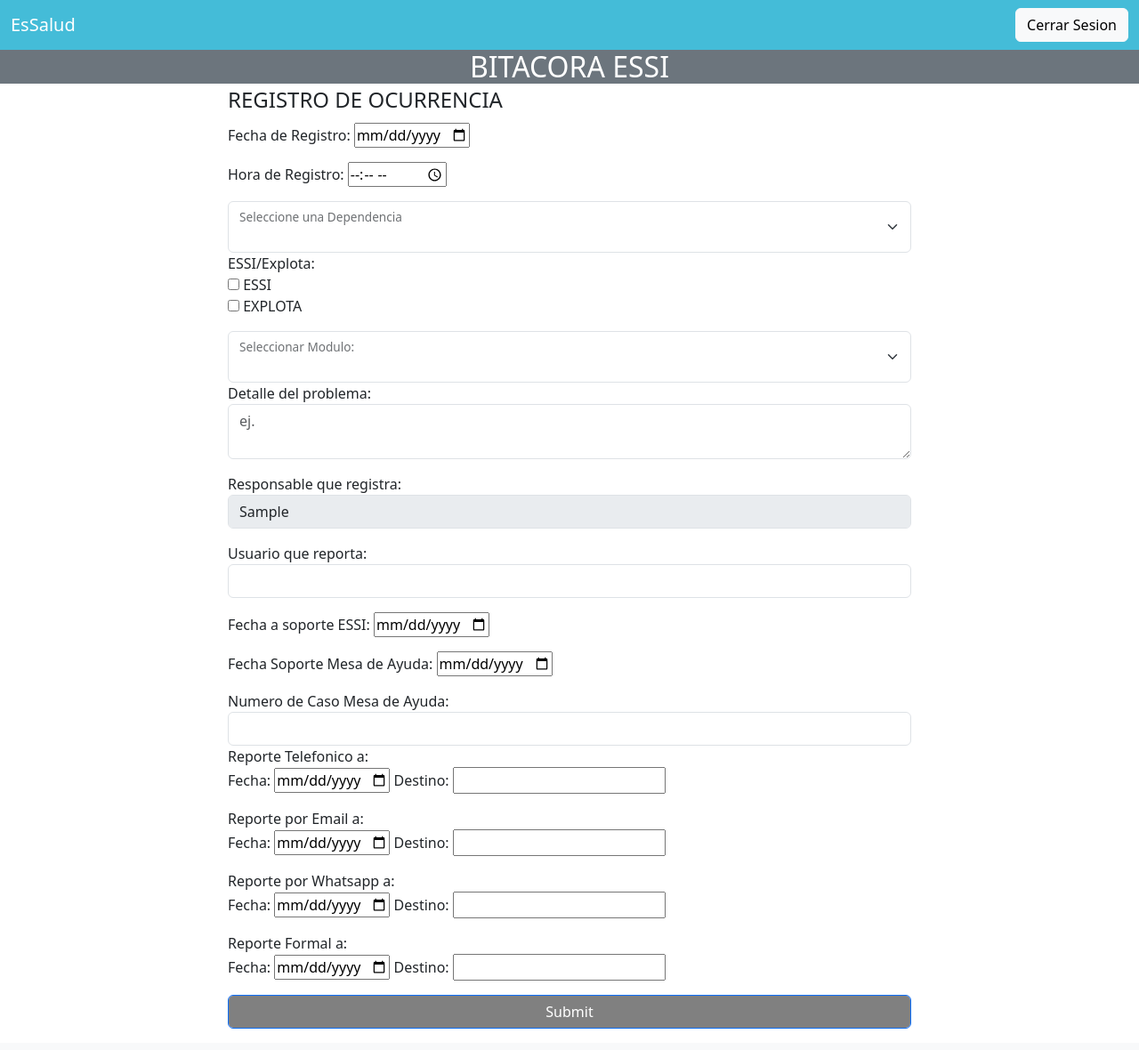
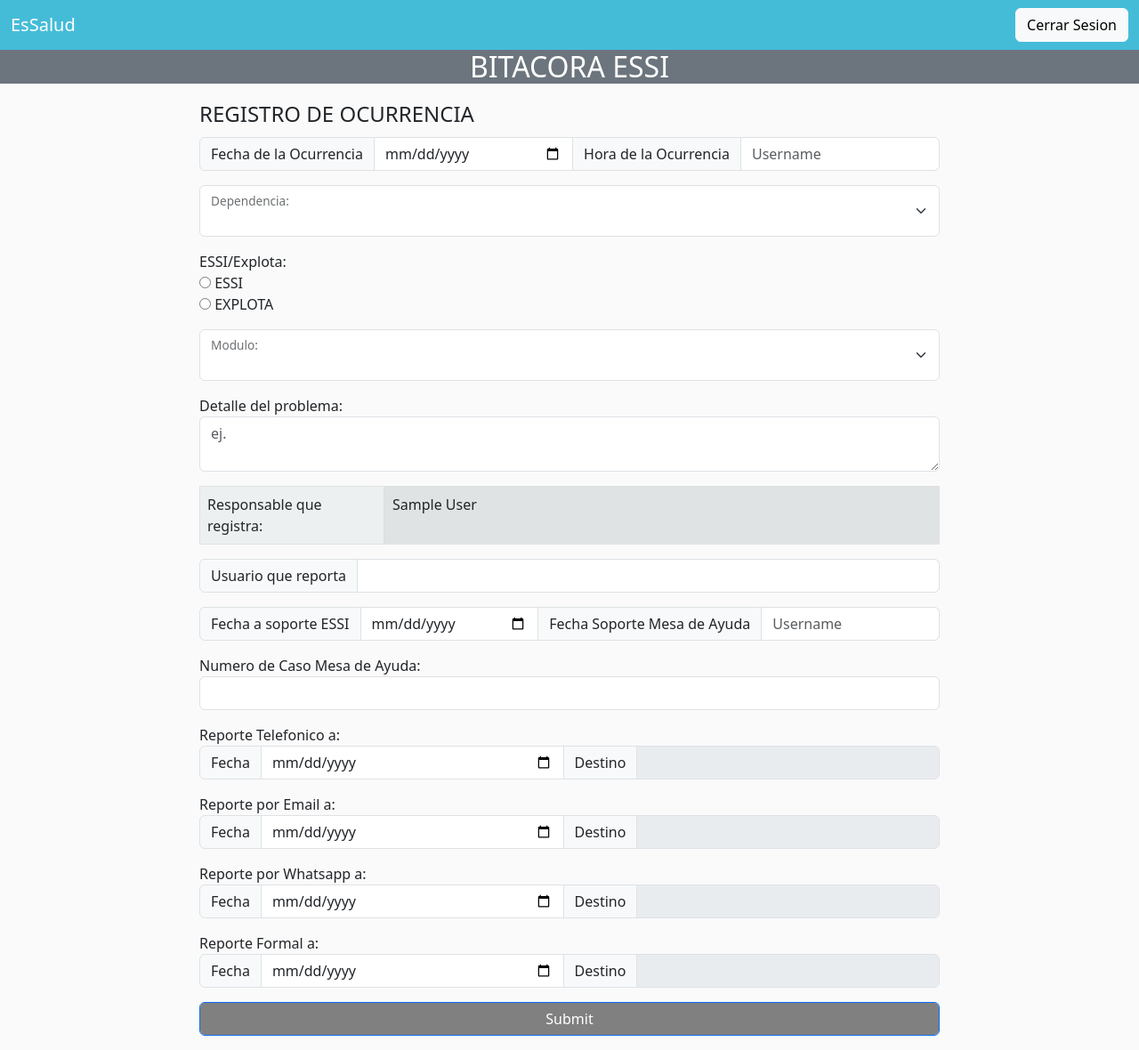
Before and after one commit to Mendoza-Fabrizio/BITACORA-ESSALUD, a PHP site: page /formulario.php in a window 1280 px wide. Shown: the whole page at 89% size. Before the commit the page ends 1156 px from the top, so only its background shows below. Run offline with PHP 8.4, Linux system fonts and the light colour scheme; the visitor is signed in with stand-in values (Sample User, id 1).

Commit message:
destino disables

```diff
--- a/formulario.php
+++ b/formulario.php
@@ -24,11 +24,11 @@ if (!isset($_SESSION['nombre'])) {
   <meta name="viewport" content="width=device-width, initial-scale=1.0">
   <link href="https://cdn.jsdelivr.net/npm/bootstrap@5.3.0-alpha2/dist/css/bootstrap.min.css" rel="stylesheet"
     integrity="sha384-aFq/bzH65dt+w6FI2ooMVUpc+21e0SRygnTpmBvdBgSdnuTN7QbdgL+OapgHtvPp" crossorigin="anonymous">
-
+  <link rel="stylesheet" href="style.css">
   <title>Bitacora</title>
 </head>
 
-<body>
+<body style="background-color: #FAFAFA;">
   <nav class="navbar navbar-dark " style="background-color: #44bcd8;">
     <div class="container-fluid">
       <a class="navbar-brand">EsSalud</a>
@@ -41,22 +41,25 @@ if (!isset($_SESSION['nombre'])) {
   <div class="page-header bg-secondary text-white text-center">
     <span class="h2">BITACORA ESSI</span>
   </div>
-  <form action="insertar.php" method="POST" style=" width: 60%; margin: 0 auto;">
+  <p></p>
+  <form action="insertar.php" method="POST" style=" width: 65%; margin: 0 auto;">
     <legend class="text-center-success">REGISTRO DE OCURRENCIA</legend>
-    <div class="form-group">
-      <label for="fecha">Fecha de Registro:</label>
-      <input type="date" name="fecha" id="fechaRegistro" required>
+
+    <div class="input-group mb-3">
+      <span class="input-group-text" for="fecha">Fecha de la Ocurrencia</span>
+      <input type="date" class="form-control" placeholder="Username" aria-label="Username"
+        aria-describedby="basic-addon1" name="fecha" id="fechaRegistro" required>
+      <span class="input-group-text" for="fechaSoporteMesa"">Hora de la Ocurrencia</span>
+      <input type=" time" class="form-control" placeholder="Username" aria-label="Username"
+        aria-describedby="basic-addon1" name="hora" id="startTime" required>
     </div>
-    <p></p>
-    <div class="form-group">
-      <label for="hora">Hora de Registro:</label>
-      <input type="time" name="hora" id="startTime" required />
-    </div>
+
     <p></p>
     <div class="form-floating dropdown">
-      <select class="form-select" name="cas" id="lang" aria-label="Floating label select example" required>
-        <option selected></option>
-        <option value="Hospital Nacional Carlos Alberto Seguin Escobedo">Hospital Nacional Carlos Alberto Seguin Escobedo
+      <select class="form-select" name="cas" id="cas" aria-label="Floating label select example" required>
+        <option></option>
+        <option value="Hospital Nacional Carlos Alberto Seguin Escobedo">Hospital Nacional Carlos Alberto Seguin
+          Escobedo
         </option>
         <option value="Hospital II Manuel de Torres Muñoz - Mollendo">Hospital II Manuel de Torres Muñoz - Mollendo
         </option>
@@ -87,21 +90,23 @@ if (!isset($_SESSION['nombre'])) {
         <option value="Posta Médica Vitor">Posta Médica Vitor</option>
         <option value="Policlínico Metropolitano">Policlínico Metropolitano</option>
       </select>
-    <label for="floatingSelect">Seleccione una Dependencia</label>
+      <label for="floatingSelect">Dependencia:</label>
     </div>
+    <p id="cas_error" class="error_message"></p>
+    <p></p>
     <div class="form-group" required>
       <label for="essi">ESSI/Explota: </label>
     </div>
+    <label><input type="radio" id="essi" name="checkbox[]" value="Essi" required="required"> ESSI</label><br>
 
-    <label><input type="checkbox" id="essi" name="checkbox[]" value="Essi"> ESSI</label><br>
-
-    <input type="checkbox" id="explota" name="checkbox[]" value="Explota"> <label for="cbox2">EXPLOTA</label>
+    <input type="radio" id="explota" name="checkbox[]" value="Explota" required="required"> <label
+      for="cbox2">EXPLOTA</label>
 
 
     <p></p>
-    <div class="form-floating ">
-    <select class="form-select dropdown" name="modulos" id="lang" required>
-      <option selected></option>
+    <div class="form-floating dropdown">
+      <select class="form-select" name="modulos" id="modulo" required>
+        <option></option>
         <option value="Admisión y Citas">Admisión y Citas</option>
         <option value="Consulta Externa">Consulta Externa</option>
         <option value="Emergencia">Emergencia</option>
@@ -115,8 +120,9 @@ if (!isset($_SESSION['nombre'])) {
         <option value="Liquidaciones">Liquidaciones</option>
         <option value="Seguridad">Seguridad</option>
       </select>
-    <label for="floatingSelect">Seleccionar Modulo:</label>
+      <label for="floatingSelect">Modulo:</label>
     </div>
+    <p></p>
 
     <div class="form-group">
       <label for="detalle"> <i class="bi bi-chat-right-dots-fill" required></i> Detalle del problema:</label>
@@ -125,75 +131,90 @@ if (!isset($_SESSION['nombre'])) {
 
     </div>
     <p></p>
-    <div class="form-group">
-      <label for="responsable">Responsable que registra: </label>
-      <input type="text" class="form-control" name="responsable" value=<?php echo $_SESSION['nombre'] ?> disabled>
+
+    <div class="container">
+      <div class="row">
+        <div class="col-xl-3 col-sm-6 border border-right-0   p-2" style="background-color: #EDF0F0;">
+          Responsable que registra:
+        </div>
+        <div class="col-xl-9 col-sm-6 border border-left-0  p-2" style="background-color: #E0E3E3;">
+          <?php echo $_SESSION['nombre'] ?>
+        </div>
+      </div>
+    </div>
+
+
+
+    <p></p>
+    <div class="input-group mb-3">
+      <span class="input-group-text" for="UsuarioR">Usuario que reporta</span>
+      <input type="text" class="form-control" aria-label="Username" aria-describedby="basic-addon1" name="UsuarioR"
+        required>
+    </div>
+
+    <p></p>
+    <div class="input-group mb-3">
+      <span class="input-group-text" for="fechaSoporteEssi">Fecha a soporte ESSI</span>
+      <input type="date" class="form-control" placeholder="Username" aria-label="Username"
+        aria-describedby="basic-addon1" name="fechasoporteessi" id="fechaSoporteEssi" required>
+      <span class="input-group-text" for="fechaSoporteMesa"">Fecha Soporte Mesa de Ayuda</span>
+      <input type=" date" class="form-control" placeholder="Username" aria-label="Username"
+        aria-describedby="basic-addon1" name="fechasoportemesa" id="fechaSoporteMesa" required>
     </div>
     <p></p>
     <div class="form-group">
-      <label for="UsuarioR">Usuario que reporta:</label>
-      <input type="text" class="form-control" name="UsuarioR" required>
-    </div>
-    <p></p>
-    <div class="form-group">
-      <label for="fechaSoporte">Fecha a soporte ESSI:</label>
-      <input type="date" name="fechasoporteessi" id="fechaSoporteEssi" required>
-    </div>
-    <p></p>
-    <div class="form-group">
-      <label for="fechaSoporteMesa">Fecha Soporte Mesa de Ayuda:</label>
-      <input type="date" name="fechasoportemesa" id="fechaSoporteMesa" required>
+      <label for="nroCasoMesa">Numero de Caso Mesa de Ayuda:</label>
+      <input type="text" class="form-control" name="nroCasoMesa" onkeypress="return validarKey(event);" required>
 
     </div>
     <p></p>
     <div class="form-group">
-      <label for="nroCasoMesa">Numero de Caso Mesa de Ayuda:</label>
-      <input type="text" class="form-control" name="nroCasoMesa" required>
-
-    </div>
-    <div class="form-group">
       <label for="reporteTelef">Reporte Telefonico a:</label>
     </div>
-    <div class="form-group">
-      <label for="fechaTelef">Fecha:</label>
-      <input type="date" name="fechaTelef" id="fechaTelefono" required>
-      <label for="destinoTelef">Destino:</label>
-      <input type="text" name="destinoTelef" autocomplete="off" required>
-
+    <div class="input-group mb-3">
+      <span class="input-group-text" for="fechaTelef">Fecha</span>
+      <input onchange="destinoOnChange(1);" type="date" class="form-control" placeholder="Username"
+        aria-label="Username" aria-describedby="basic-addon1" name="fechaTelef" id="fechaTelefono" required>
+      <span class="input-group-text" for="destinoTelf"">Destino</span>
+      <input id='reporte-telefonico' disabled=" true" type=" text" class="form-control" aria-label="Username"
+        aria-describedby="basic-addon1" name="destinoTelef" autocomplete="off" required>
     </div>
     <p></p>
     <div class="form-group">
       <label for="reporteEmail">Reporte por Email a:</label>
     </div>
-
-    <div class="form-group">
-      <label for="fechaEmail">Fecha:</label>
-      <input type="date" name="fechaEmail" id="fechaEmail" required>
-      <label for="destinoEmail">Destino:</label>
-      <input type="text" name="destinoEmail" autocomplete="off" required>
+    <div class="input-group mb-3">
+      <span class="input-group-text" for="fechaEmail">Fecha</span>
+      <input onchange=" destinoOnChange(2);" type="date" class="form-control" placeholder="Username"
+        aria-label="Username" aria-describedby="basic-addon1" name="fechaEmail" id="fechaEmail" required>
+      <span class="input-group-text" for="destinoEmail"">Destino</span>
+      <input  id='reporte-email' disabled=" true" type=" text" class="form-control" aria-label="Username"
+        aria-describedby="basic-addon1" name="destinoEmail" autocomplete="off" required>
     </div>
     <p></p>
     <div class="form-group">
       <label for="reporteWspp">Reporte por Whatsapp a: </label>
     </div>
-    <div class="form-group">
-      <label for="fechaWspp">Fecha:</label>
-      <input type="date" name="fechaWspp" id="fechaWspp" required>
-      <label for="destinoWspp">Destino:</label>
-      <input type="text" name="destinoWspp" autocomplete="off" required>
-
+    <div class="input-group mb-3 ">
+      <span class="input-group-text" id="fechaReporteWssp">Fecha</span>
+      <input onchange="destinoOnChange(3);" type="date" class="form-control" placeholder="Username"
+        aria-label="Username" aria-describedby="basic-addon1" name="fechaWspp" id="fechaWspp" required>
+      <span class="input-group-text" id="destinoWssp">Destino</span>
+      <input id="reporte-whatsapp" disabled="true" type="text" class="form-control" aria-label="Username"
+        aria-describedby="basic-addon1" name="destinoWspp" autocomplete="off" required>
 
     </div>
     <p></p>
+
     <div class="form-group">
       <label for="reporteFormal">Reporte Formal a:</label>
-      <div class="form-group">
-        <label for="fechaFormal">Fecha:</label>
-        <input type="date" name="fechaFormal" id="fechaFormal" required>
-        <label for="destinoEmail">Destino:</label>
-        <input type="text" name="destinoFormal" autocomplete="off" required>
-
-
+      <div class="input-group mb-3 ">
+        <span class="input-group-text" id="fechaRegistroFormal">Fecha</span>
+        <input onchange="destinoOnChange(4);" type="date" class="form-control" placeholder="Username"
+          aria-label="Username" aria-describedby="basic-addon1" name="fechaFormal" id="fechaFormal" required>
+        <span class="input-group-text" id="destinoFormal">Destino</span>
+        <input id="reporte-formal" disabled="true" type="text" class="form-control" aria-label="Username"
+          aria-describedby="basic-addon1" name="destinoFormal" autocomplete="off" required>
       </div>
     </div>
     <p></p>
@@ -215,6 +236,65 @@ if (!isset($_SESSION['nombre'])) {
       fechaFormal.max = new Date().toISOString().split("T")[0];
     </script>
 
+    <script>
+
+      function validarKey(evt) {
+
+        // code is the decimal ASCII representation of the pressed key.
+        var code = (evt.which) ? evt.which : evt.keyCode;
+
+        if (code == 8) { // backspace.
+          return true;
+        } else if (code >= 48 && code <= 57) { // is a number.
+          return true;
+        } else { // other keys.
+          return false;
+        }
+      }
+
+
+      function validarFormulario() {
+        var cas = document.getElementById("cas").value;
+        var modulo = document.getElementById("modulo").value;
+
+
+        if (cas === "" || modulo === "") {
+          alert("Por favor, complete todos los campos.");
+          return false;
+        }
+        return true;
+      }
+
+      const validarFecha = () => {
+        let fechaSoporteEssi = document.getElementById("fechaSoporteEssi");
+        let fechaSoporteMesa = document.getElementById("fechaSoporteMesa");
+        if (fechaSoporteEssi.value.length == empty) {
+          fechaSoporteMesa.setAttribute('disabled', '');
+        } else {
+          fechaSoporteEssi.removeAttribute('disabled', '');
+
+        }
+      }
+      const destinoOnChange = (id) => {
+        const reporte_telefonico = document.getElementById("reporte-telefonico");
+        const reporte_email = document.getElementById("reporte-email");
+        const reporte_whatsapp = document.getElementById("reporte-whatsapp");
+        const reporte_formal = document.getElementById("reporte-formal");
+        if (id == 1) {
+          reporte_telefonico.disabled = false;
+        }
+        else if (id == 2) {
+          reporte_email.disabled = false;
+        }
+        else if (id == 3) {
+          reporte_whatsapp.disabled = false;
+        }
+        else if (id == 4) {
+          reporte_formal.disabled = false;
+        }
+      }
+    </script>
+
   </form>
   <script src="https://cdn.jsdelivr.net/npm/bootstrap@5.3.0-alpha2/dist/js/bootstrap.bundle.min.js"
     integrity="sha384-qKXV1j0HvMUeCBQ+QVp7JcfGl760yU08IQ+GpUo5hlbpg51QRiuqHAJz8+BrxE/N"
--- a/insertar.php
+++ b/insertar.php
@@ -61,6 +61,3 @@ if ($consulta->execute()) {
 } else {
 	echo "No se guardo";
 }
-
-
-?>
--- a/login.php
+++ b/login.php
@@ -1,5 +1,5 @@
 <?php
-session_start();
+
 if (isset($_SESSION['nombre'])) {
   header('Location: formulario.php');
 }
--- a/style.css
+++ b/style.css
@@ -1,24 +1,25 @@
-
-.header{
-  flex:1;
+.header {
+  flex: 1;
   background-color: gray;
   box-sizing: border-box;
   margin: 0;
   padding: 2px 10px 2px 10px;
   border: 1px solid black;
 }
-.header-second{
-  flex:1;
+
+.header-second {
+  flex: 1;
   background-color: gray;
   box-sizing: border-box;
   margin: 0;
   padding: 2px 10px 2px 10px;
   border: 1px solid black;
   display: flex;
- flex-direction:column;
+  flex-direction: column;
 }
-.header-second div:nth-child(1){
-  flex:1;
+
+.header-second div:nth-child(1) {
+  flex: 1;
   background-color: gray;
   box-sizing: border-box;
   margin: 0;
@@ -26,8 +27,9 @@
   border: 1px solid black;
 
 }
-.header-second div:nth-child(2){
-  flex:1;
+
+.header-second div:nth-child(2) {
+  flex: 1;
   display: flex;
   flex-direction: row;
   background-color: gray;
@@ -37,12 +39,19 @@
   border: 1px solid black;
   justify-content: space-between;
 }
-td{
+
+td {
   max-width: 100px;
 }
-.header.first{
+
+.header.first {
   position: sticky;
 }
-.table{
+
+.table {
   border-collapse: collapse;
 }
+
+#fecha_reporte-telefonico {}
+
+#fecha_report-email {}
```
Also changed, not shown: database/clientes.sql (+4 -4 lines), guardar.php (+25 -14 lines), index.php (+4 -4 lines), loginProceso.php (+8 -1 lines), prueba.html (added, +33 -0 lines), signup.php (+22 -9 lines). Lines whose indentation alone changed are shown as unchanged.
